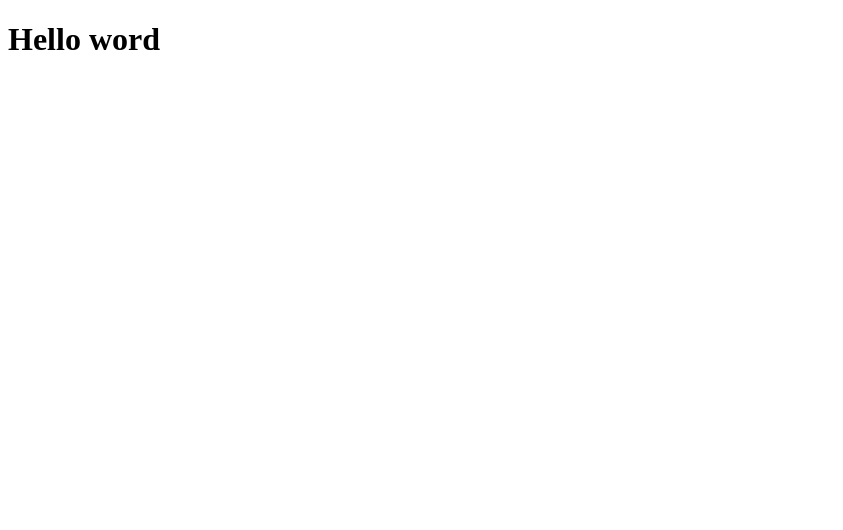
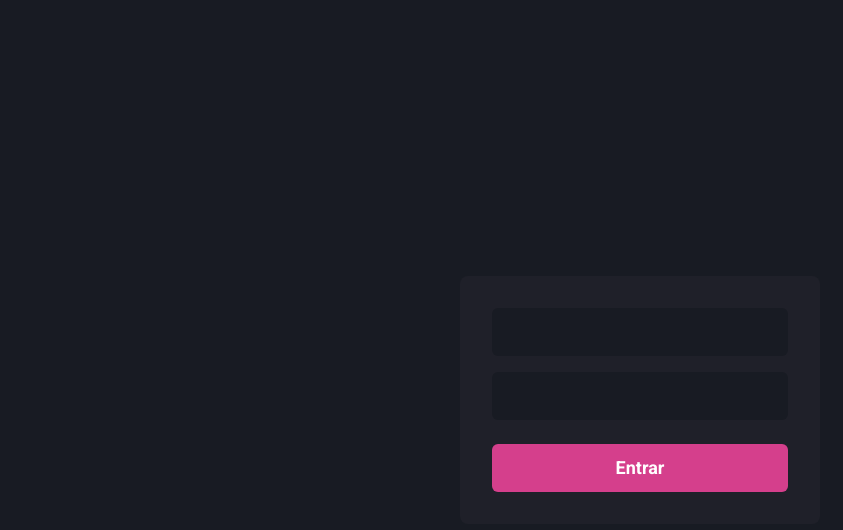
Before and after one commit to lcspaiva87/dashGo, a Next.js app: page / in a window 1280 px wide. Shown: the top 530 px of the page, without its empty margins (0-843 px from the left). Built offline with nearby package versions, Linux system fonts and the light colour scheme.

Commit message:
create singIn

```diff
--- a/pages/_app.tsx
+++ /dev/null
@@ -1,8 +0,0 @@
-
-import type { AppProps } from 'next/app'
-
-function MyApp({ Component, pageProps }: AppProps) {
-  return <Component {...pageProps} />
-}
-
-export default MyApp
--- a/pages/index.tsx
+++ /dev/null
@@ -1,12 +0,0 @@
-import type { NextPage } from 'next'
-import Head from 'next/head'
-import Image from 'next/image'
-import styles from '../styles/Home.module.css'
-
-const Home: NextPage = () => {
-  return (
-    <h1>Hello word</h1>
-  )
-}
-
-export default Home
--- /dev/null
+++ b/src/components/Form/Input.tsx
@@ -0,0 +1,29 @@
+import { FormControl, FormLabel , Input as ChakraInput ,InputProps as ChakraInputProps} from "@chakra-ui/react";
+
+
+interface InputProps extends ChakraInputProps {
+    name: string,
+    label?: string
+}
+export function Input({name,label, ...rest}:InputProps) {
+
+    return (
+        <FormControl>
+            { !!! label && <FormLabel htmlFor={name}>{label}</FormLabel> }
+
+            <ChakraInput
+                name={name}
+                id={name}
+                focusBorderColor='pink.500'
+                bgColor="gray.900"
+                variant='filled'
+                _hover={{
+                    bgColor: 'gray.900'
+                }}
+                size="lg"
+                {...rest}
+            />
+        </FormControl>
+    )
+
+}
--- /dev/null
+++ b/src/pages/_app.tsx
@@ -0,0 +1,13 @@
+
+import type { AppProps } from 'next/app'
+import { ChakraProvider } from '@chakra-ui/react'
+import { theme } from '../styles/theme'
+function MyApp({ Component, pageProps }: AppProps) {
+  return(
+    <ChakraProvider theme={theme}>
+      <Component {...pageProps} />
+    </ChakraProvider>
+  )
+}
+
+export default MyApp
--- /dev/null
+++ b/src/pages/_document.tsx
@@ -0,0 +1,19 @@
+import Document, { Html, Head, Main, NextScript } from 'next/document';
+
+export default class MyDocument extends Document {
+  render() {
+    return (
+      <Html>
+        <Head>
+          <link rel="preconnect" href="https://fonts.gstatic.com" />
+          <link href="https://fonts.googleapis.com/css2?family=Roboto:wght@400;500;700;900&display=swap" rel="stylesheet"/>
+        </Head>
+
+        <body>
+          <Main />
+          <NextScript />
+        </body>
+      </Html>
+    );
+  }
+}
--- /dev/null
+++ b/src/pages/index.tsx
@@ -0,0 +1,32 @@
+import { Flex, Button, Stack } from '@chakra-ui/react'
+import { Input } from '../components/Form/Input'
+
+export default function SignIn() {
+  return (
+    <Flex
+      w="100vw"
+      h="100vh"
+      align="center"
+      justify="center"
+    >
+      <Flex
+        as="form"
+        w="100%"
+        maxWidth={360}
+        bg="gray.800"
+        p="8"
+        borderRadius={8}
+        flexDirection="column"
+      >
+        <Stack spacing="4">
+          <Input name="email" type="email" label="E-mail" />
+          <Input name="password" type="password" label="Senha" />
+
+        </Stack>
+
+
+        <Button type='submit' mt="6" colorScheme="pink" size='lg'> Entrar</Button>
+      </Flex>
+    </Flex>
+  )
+}
--- /dev/null
+++ b/src/styles/theme.ts
@@ -0,0 +1,32 @@
+import { extendTheme } from '@chakra-ui/react'
+
+export const theme = extendTheme({
+    colors: {
+        gray: {
+            "900": "#181B23",
+            "800": "#1F2029",
+            "700": "#353646",
+            "600": "#4B4D63",
+            "500": "#616480",
+            "400": "#797D9A",
+            "300": "#9699B0",
+            "200": "#B3B5C6",
+            "100": "#D1D2DC",
+            "50": "#EEEEF2",
+        }
+    },
+
+    fonts: {
+        heading: 'ROBOTO',
+        body: 'ROBOTO'
+    },
+
+    styles: {
+        global: {
+            body: {
+                bg: 'gray.900',
+                color: 'gray.50'
+            }
+        }
+    }
+})
--- a/styles/theme.ts
+++ /dev/null
@@ -1 +0,0 @@
-import { extendTheme } from '@chakra-ui/react'
```
